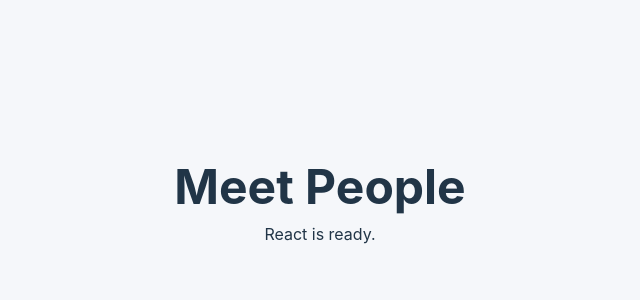
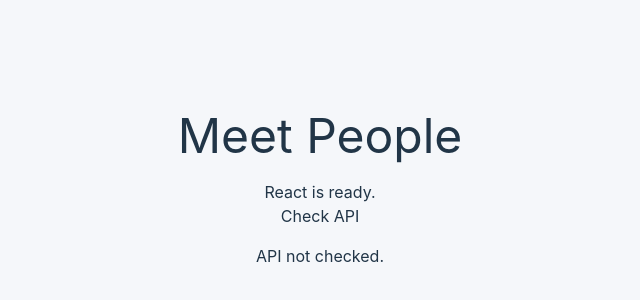
Before and after one commit to sadneo/meet-people, a React (Vite) app: page / in a window 1280 px wide. Shown: the part 216-516 px from the top of the page, without its empty margins (320-960 px from the left). Built offline with nearby package versions, Linux system fonts and the light colour scheme; no server answers.

Commit message:
feat: frontend

```diff
--- a/src/App.tsx
+++ b/src/App.tsx
@@ -1,43 +1,13 @@
-import { useEffect } from 'react'
+import { Route, Routes } from 'react-router'
+import Home from './routes/Home'
+import NotFound from './routes/NotFound'
 
 function App() {
-  useEffect(() => {
-    let timeoutId: number | undefined
-
-    const callHelloApi = () => {
-      timeoutId = window.setTimeout(async () => {
-        try {
-          const response = await fetch('/api/hello')
-
-          if (!response.ok) {
-            throw new Error(`API request failed with status ${response.status}`)
-          }
-
-          const data: { message: string } = await response.json()
-          console.log(data.message)
-        } catch (error) {
-          console.error('Could not call the hello API:', error)
-        }
-      }, 1000)
-    }
-
-    if (document.readyState === 'complete') {
-      callHelloApi()
-    } else {
-      window.addEventListener('load', callHelloApi, { once: true })
-    }
-
-    return () => {
-      window.removeEventListener('load', callHelloApi)
-      window.clearTimeout(timeoutId)
-    }
-  }, [])
-
   return (
-    <main>
-      <h1>Meet People</h1>
-      <p>React is ready.</p>
-    </main>
+    <Routes>
+      <Route path="/" element={<Home />} />
+      <Route path="*" element={<NotFound />} />
+    </Routes>
   )
 }
 
--- a/src/index.css
+++ b/src/index.css
@@ -1,3 +1,5 @@
+@import "tailwindcss";
+
 :root {
   font-family: Inter, system-ui, sans-serif;
   color: #213547;
--- a/src/main.tsx
+++ b/src/main.tsx
@@ -1,10 +1,15 @@
 import { StrictMode } from 'react'
 import { createRoot } from 'react-dom/client'
+import { BrowserRouter } from 'react-router'
 import App from './App'
+import './env'
 import './index.css'
+import './supabase'
 
 createRoot(document.getElementById('root')!).render(
   <StrictMode>
-    <App />
+    <BrowserRouter>
+      <App />
+    </BrowserRouter>
   </StrictMode>,
 )
--- /dev/null
+++ b/src/routes/Home.tsx
@@ -0,0 +1,34 @@
+import { useState } from 'react'
+import { HelloResponseSchema } from '../../shared/schemas'
+
+function Home() {
+  const [apiStatus, setApiStatus] = useState('API not checked.')
+
+  async function checkApi() {
+    setApiStatus('Checking API...')
+
+    try {
+      const response = await fetch('/api/hello')
+      const result = HelloResponseSchema.safeParse(await response.json())
+
+      if (!response.ok || !result.success) {
+        throw new Error('The API returned an invalid response.')
+      }
+
+      setApiStatus(result.data.message)
+    } catch {
+      setApiStatus('API unavailable.')
+    }
+  }
+
+  return (
+    <main className="space-y-4">
+      <h1>Meet People</h1>
+      <p>React is ready.</p>
+      <button type="button" onClick={() => void checkApi()}>Check API</button>
+      <p role="status">{apiStatus}</p>
+    </main>
+  )
+}
+
+export default Home
--- /dev/null
+++ b/src/routes/NotFound.tsx
@@ -0,0 +1,10 @@
+function NotFound() {
+  return (
+    <main>
+      <h1>Page not found</h1>
+      <p>The page you requested does not exist.</p>
+    </main>
+  )
+}
+
+export default NotFound
```
